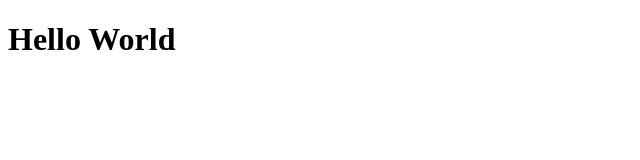
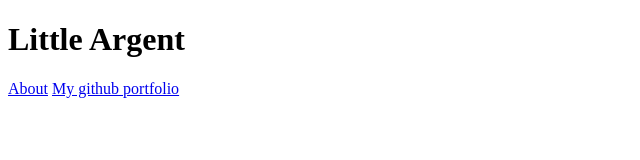
Before and after one commit to joshu-git/Little-Argent, a plain HTML site: page index.html in a window 1280 px wide. Shown: the whole page, without its empty margins (0-640 px from the left). Drawn offline with Linux system fonts and the light colour scheme.

Commit message:
Added github portfolio and support for about page

```diff
--- a/index.html
+++ b/index.html
@@ -2,10 +2,12 @@
 <html lang="en">
   <head>
     <meta charset="UTF-8">
-    <Title>My First Webpage</Title>
+    <Title>Little Argent | Home</Title>
   </head>
 
   <body>
-    <h1>Hello World</h1>
+    <h1>Little Argent</h1>
+    <a href="./pages/about.html">About</a>
+    <a href="https://github.com/joshu-git" target="_blank" rel="noopener noreferrer">My github portfolio</a>
   </body>
 </html>
```
Also changed, not shown: pages/about.html (+14 -0 lines).
